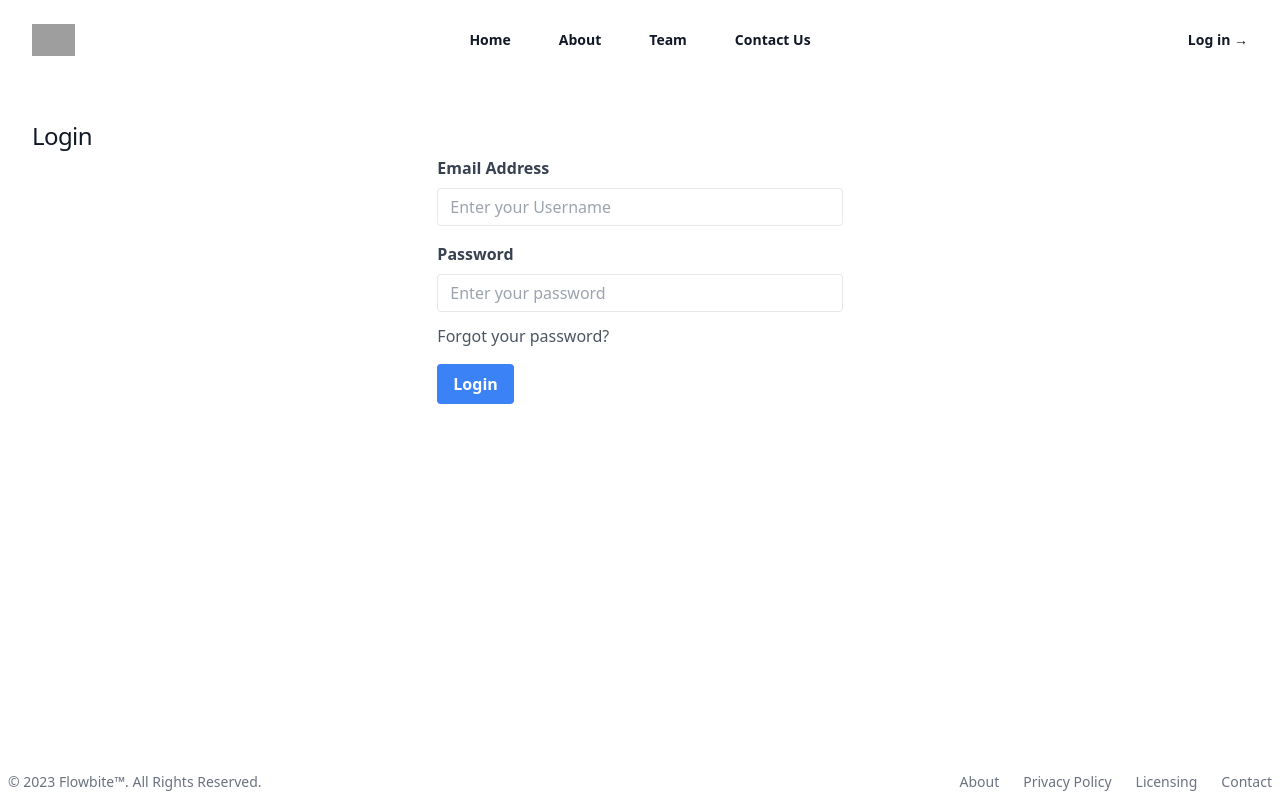
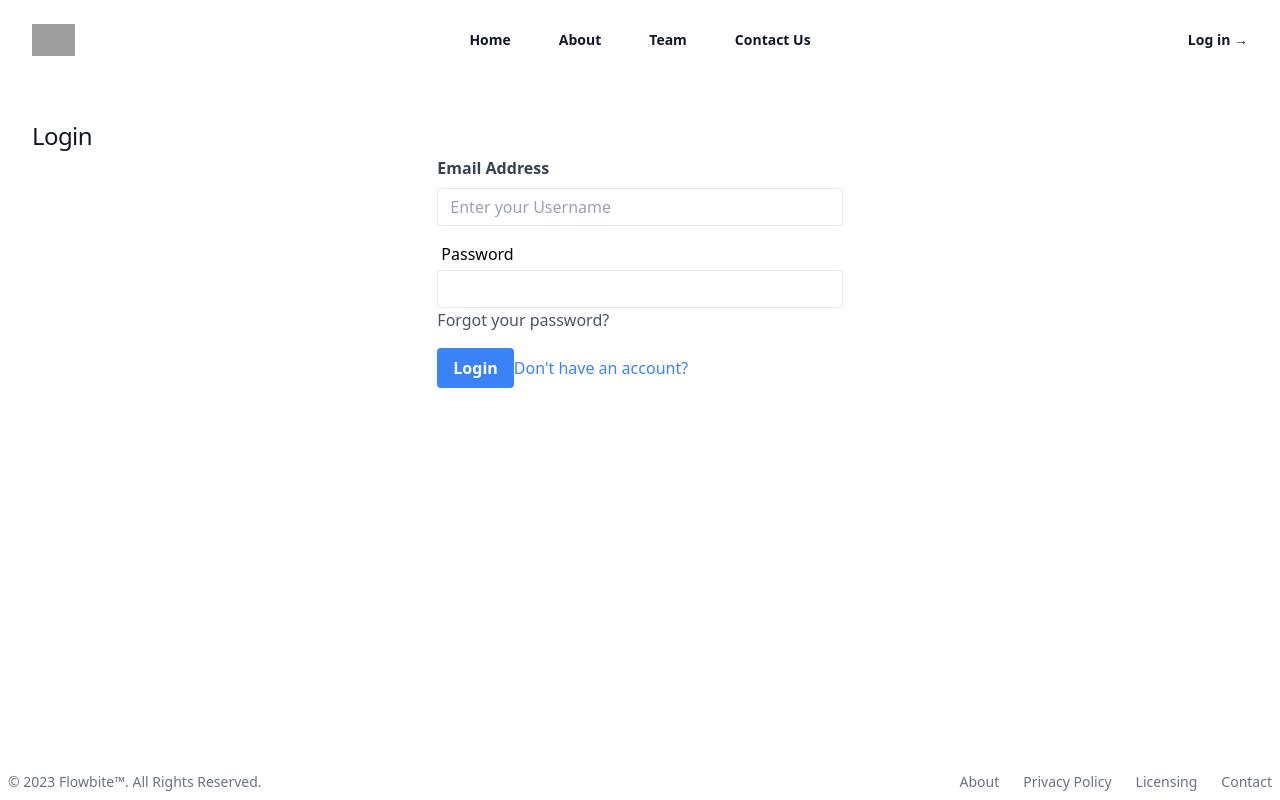
Before and after one commit to abhiaki19/ReactJs, a React (Create React App) app in the folder Frontend/: page /login in a window 1280 px wide. Built offline with nearby package versions, Linux system fonts and the light colour scheme; grey boxes are pictures that could not be loaded.

Commit message:
New comp. added

```diff
--- /dev/null
+++ b/Frontend/src/components/Button.jsx
@@ -0,0 +1,25 @@
+import React from 'react';
+
+const Button = ({
+    onClick
+    , children
+
+    ,type='button'
+    , className='bg-blue-500 hover:bg-blue-700 text-white font-bold py-2 px-4 rounded focus:outline-none focus:shadow-outline'
+    , disabled
+    ,...props }) => {
+    return (
+        <button
+            onClick={onClick}
+            className={` ${className}`}
+            disabled={disabled}
+            type={type}
+            {...props}
+        >
+            {children}
+        </button>
+    );
+};
+
+
+export default Button;
--- /dev/null
+++ b/Frontend/src/components/Input.jsx
@@ -0,0 +1,22 @@
+import React, { useId } from 'react';
+
+const Input = React.forwardRef (function Input({ label, type = 'text',className="",...props},ref) {
+    const id=useId();
+    return (
+        <div className="w-full">
+            {label &&
+            <label className="inline-block mb-1 pl-1" htmlFor={id}>
+                {label}
+            </label>}
+            <input
+                className={`border rounded w-full py-2 px-3 text-gray-700 leading-tight focus:outline-none focus:shadow-outline ${className}`}
+                id={id}
+                type={type}
+                ref={ref}
+                {...props}
+            />
+        </div>
+    );
+});
+
+export default Input;
--- a/Frontend/src/pages/Login.jsx
+++ b/Frontend/src/pages/Login.jsx
@@ -2,6 +2,8 @@ import { use, useContext,useState } from "react";
 import { AuthContext } from "../context/AuthProvider";
 import { useLocation, useNavigate } from "react-router-dom";
 import LoginService from "../services/LoginService";
+import Button from "../components/Button";
+import Input from "../components/Input";
 
 function Login() {
 
@@ -60,24 +62,27 @@ const {login} = useContext(AuthContext);
                           />
                 </div>
                 <div className="mb-4">
-                    <label className="block font-semibold text-gray-700 mb-2" for="password">
+                  <Input label="Password" type="password" value={password} onChange={(e) => setPassword(e.target.value)} />
+                    {/* <label className="block font-semibold text-gray-700 mb-2" for="password">
                         Password
                     </label>
                     <input
                         className="border rounded w-full py-2 px-3 text-gray-700 mb-3 leading-tight focus:outline-none focus:shadow-outline"
                         id="password" type="password" placeholder="Enter your password"
                         value={password}
-                        onChange={(e) => setPassword(e.target.value)} />
+                        onChange={(e) => setPassword(e.target.value)} /> */}
                     <a className="text-gray-600 hover:text-gray-800" href="#">Forgot your password?</a>
                 </div>
                 <div className="mb-6">
-                    <button
+                  <Button onClick={handleLoginClick}>Login</Button>
+                    <a className="text-blue-500 hover:text-blue-800" href="#">Don't have an account?</a>
+                    {/* <button
                         className="bg-blue-500 hover:bg-blue-700 text-white font-bold py-2 px-4 rounded focus:outline-none focus:shadow-outline"
                         type="button"
                         onClick={() => handleLoginClick()}
                         >
                         Login
-                    </button>
+                    </button> */}
                 </div>
             </form>
       </div>
```
